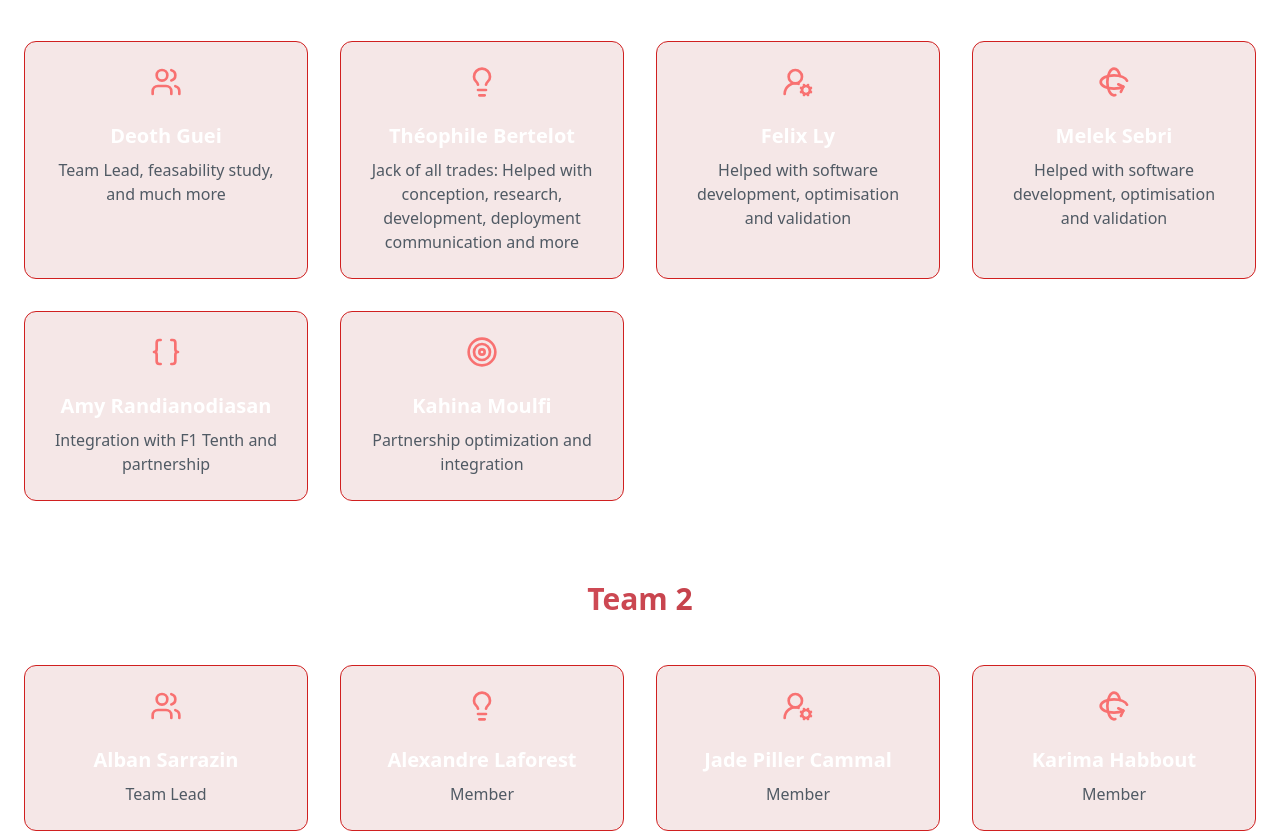
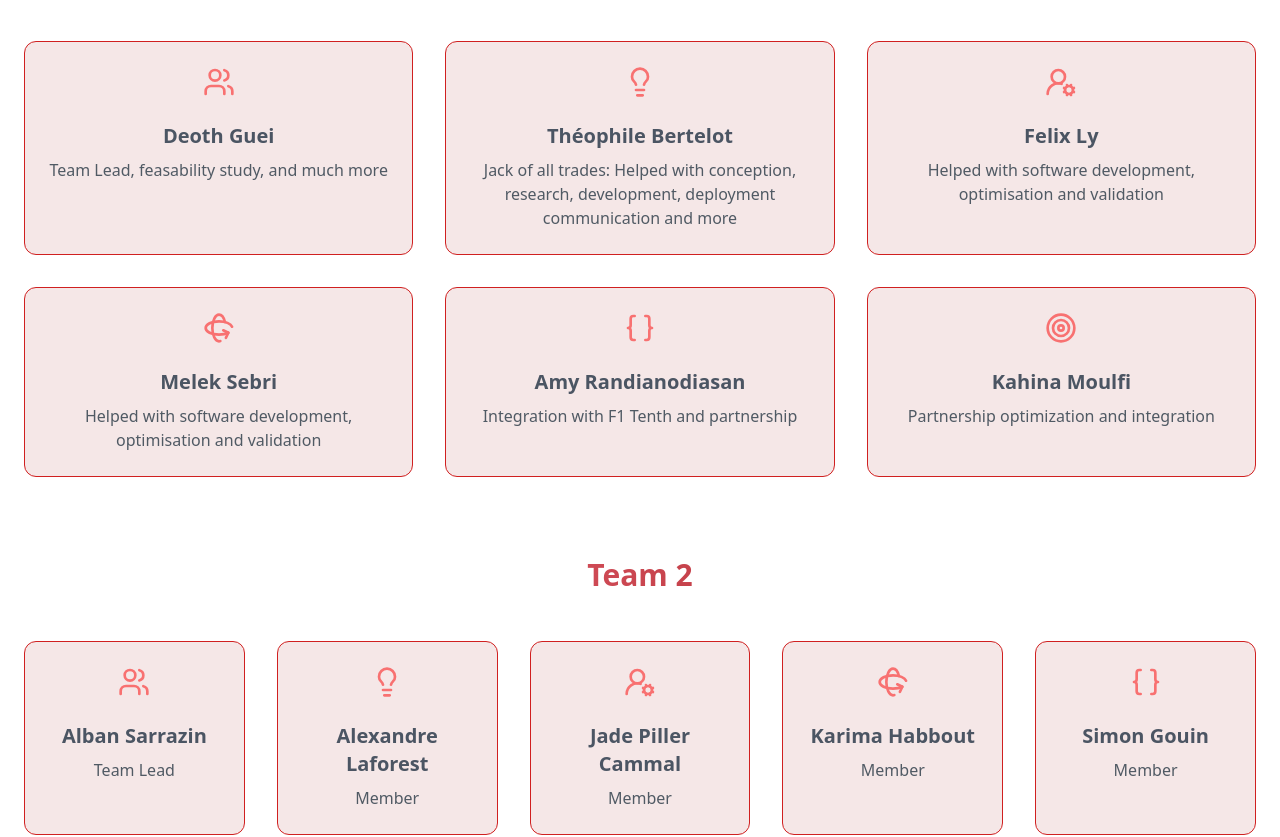
Before and after one commit to cia-ulaval/Site_Club_IA, a React (Vite) app: page /f1tenth in a window 1280 px wide. Shown: the part 620-1457 px from the top of the page. Built offline with nearby package versions, Linux system fonts and the light colour scheme.

Commit message:
fix light theme pages

```diff
--- a/src/index.css
+++ b/src/index.css
@@ -28,11 +28,11 @@
     color: rgb(100 105 110) !important;
 }
 
-[data-bs-theme="light"] .text-gray-400 {
+[data-bs-theme="light"] .text-gray-400:not(.card-text) {
   color: rgb(80 90 100) !important;
 }
 
-[data-bs-theme="light"] .text-gray-200 {
+[data-bs-theme="light"] .text-gray-200:not(.card-text) {
   color: rgb(185 190 195) !important;
 }
 
--- a/src/pages/DecisionTree.tsx
+++ b/src/pages/DecisionTree.tsx
@@ -37,7 +37,7 @@ const TeamSection = () => (
           <div className="text-red-400 mb-4 flex justify-center">
             {member.icon}
           </div>
-          <h3 className="text-xl text-gray-300 font-bold dark:text-white mb-2"> {member.title}</h3>
+          <h3 className="text-xl text-gray-600 dark:text-white font-bold  mb-2"> {member.title}</h3>
           <p className="text-gray-500">{member.description}</p>
         </div>
       ))}
--- a/src/pages/F1Tenth.tsx
+++ b/src/pages/F1Tenth.tsx
@@ -112,7 +112,7 @@ function F1Tenth() {
         <h2 className="text-3xl font-bold gradient-text text-center mb-12">
           Team 1
         </h2>
-        <div className="grid grid-cols-1 md:grid-cols-4 gap-8">
+        <div className="grid grid-cols-1 md:grid-cols-3 gap-8">
           {team1.map((value, index) => (
             <div
               key={index}
@@ -121,7 +121,7 @@ function F1Tenth() {
               <div className="text-red-400 mb-4 flex justify-center">
                 {value.icon}
               </div>
-              <h3 className="text-xl font-bold text-white mb-2">
+              <h3 className="text-xl font-bold text-gray-600 dark:text-white mb-2">
                 {value.title}
               </h3>
               <p className="text-gray-400">{value.description}</p>
@@ -134,7 +134,7 @@ function F1Tenth() {
         <h2 className="text-3xl font-bold gradient-text text-center mb-12">
           Team 2
         </h2>
-        <div className="grid grid-cols-1 md:grid-cols-4 gap-8">
+        <div className="grid grid-cols-1 md:grid-cols-5 gap-8">
           {team2.map((value, index) => (
             <div
               key={index}
@@ -143,7 +143,7 @@ function F1Tenth() {
               <div className="text-red-400 mb-4 flex justify-center">
                 {value.icon}
               </div>
-              <h3 className="text-xl font-bold text-white mb-2">
+              <h3 className="text-xl font-bold text-gray-600 dark:text-white mb-2">
                 {value.title}
               </h3>
               <p className="text-gray-400">{value.description}</p>
--- a/src/pages/FlapEEG.tsx
+++ b/src/pages/FlapEEG.tsx
@@ -128,7 +128,7 @@ function About() {
               <div className="text-red-400 mb-4 flex justify-center">
                 {member.icon}
               </div>
-              <h3 className="text-xl font-bold text-white mb-2">
+              <h3 className="text-xl font-bold text-gray-600 dark:text-white mb-2">
                 {member.title}
               </h3>
               <p className="text-gray-400">{member.description}</p>
--- a/src/pages/Lenia.tsx
+++ b/src/pages/Lenia.tsx
@@ -33,7 +33,7 @@ const TeamSection = () => (
           <div className="text-red-400 mb-4 flex justify-center">
             {member.icon}
           </div>
-          <h3 className="text-xl font-bold text-white mb-2">{member.title}</h3>
+          <h3 className="text-xl font-bold text-gray-600 dark:text-white mb-2">{member.title}</h3>
         </div>
       ))}
     </div>
@@ -50,7 +50,7 @@ function Lenia() {
   return (
     <div className="container mx-auto p-4 text-center">
       <h1 className="text-5xl font-bold gradient-text mb-6">Lenia</h1>
-      <h2 className="text-4xl mb-6">What is Lenia?</h2>
+      <h2 className="text-4xl text-gray-600 dark:text-white mb-6">What is Lenia?</h2>
       <p className="w-full md:w-3/4 mx-auto text-lg mt-4 text-gray-400 text-justify mb-10">
         Artificial intelligence isn't just about neural networks or traditional
         algorithms. Some systems, based on simple rules, can generate
--- a/src/pages/Management.tsx
+++ b/src/pages/Management.tsx
@@ -146,10 +146,10 @@ const Management = () => {
                     style={{ height: "200px", objectFit: "cover" }} // Adjust the height as needed
                   />
                   <Card.Body>
-                    <Card.Title className="text-gray-200">
+                    <Card.Title className="text-gray-100">
                       {card.title}
                     </Card.Title>
-                    <Card.Text className="text-gray-400">{card.text}</Card.Text>
+                    <Card.Text className="text-gray-200">{card.text}</Card.Text>
                   </Card.Body>
                 </Card>
               </a>
@@ -175,10 +175,10 @@ const Management = () => {
                     style={{ height: "200px", objectFit: "cover" }} // Adjust the height as needed
                   />
                   <Card.Body>
-                    <Card.Title className="text-gray-200">
+                    <Card.Title className="text-gray-100">
                       {card.title}
                     </Card.Title>
-                    <Card.Text className="text-gray-400">{card.text}</Card.Text>
+                    <Card.Text className="text-gray-200">{card.text}</Card.Text>
                   </Card.Body>
                 </Card>
               </a>
--- a/src/pages/MangaAI.tsx
+++ b/src/pages/MangaAI.tsx
@@ -39,7 +39,7 @@ const TeamSection = () => (
     <h2 className="text-3xl font-bold gradient-text text-center mb-12">
       The Team
     </h2>
-    <div className="grid grid-cols-1 md:grid-cols-4 gap-8 mx-6">
+    <div className="grid grid-cols-1 md:grid-cols-5 gap-2 mx-2">
       {teamMembers.map((member, index) => (
         <div
           key={index}
@@ -48,7 +48,7 @@ const TeamSection = () => (
           <div className="text-red-400 mb-4 flex justify-center">
             {member.icon}
           </div>
-          <h3 className="text-xl font-bold text-white mb-2">{member.title}</h3>
+          <h3 className="text-xl font-bold text-gray-600 dark:text-white mb-2">{member.title}</h3>
           <p className="text-gray-400">{member.description}</p>
         </div>
       ))}
@@ -90,7 +90,8 @@ function MangaAI() {
             The initial goal was to develop a functional prototype by leveraging
             existing tools to quickly obtain a working solution. This first
             version included the following components:
-            <ul className="list-disc">
+          </p>
+            <ul className="mb-10 mx-10 list-disc">
               <li className="mt-2 mb-3">
                 Bubble detection: Segmentation using a U-Net model, trained as
                 part of an academic deep learning project.
@@ -112,9 +113,8 @@ function MangaAI() {
                 length, as the font size was not automatically adjusted.
               </li>
             </ul>
-          </p>
           <ImageWithGlow src="/img/mangaai.png" alt="Manga AI" />
-          <p className="mb-8 mx-10 mt-10">
+          <p className="mt-10 mx-10">
             The next phase of the project focuses on replacing existing tools
             with custom models and improving translation quality by leveraging
             additional visual information. We will work on Dynamic text resizing
```
